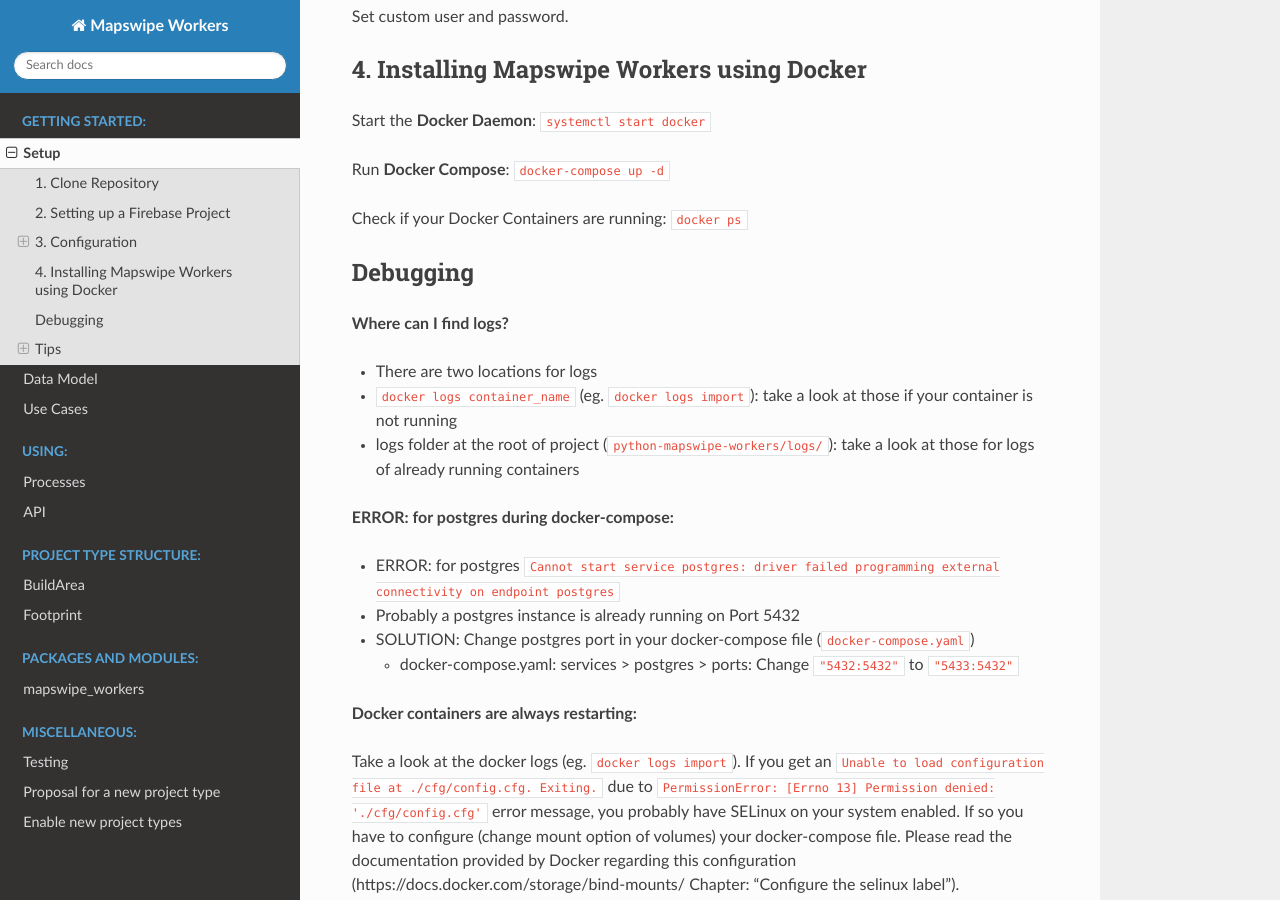
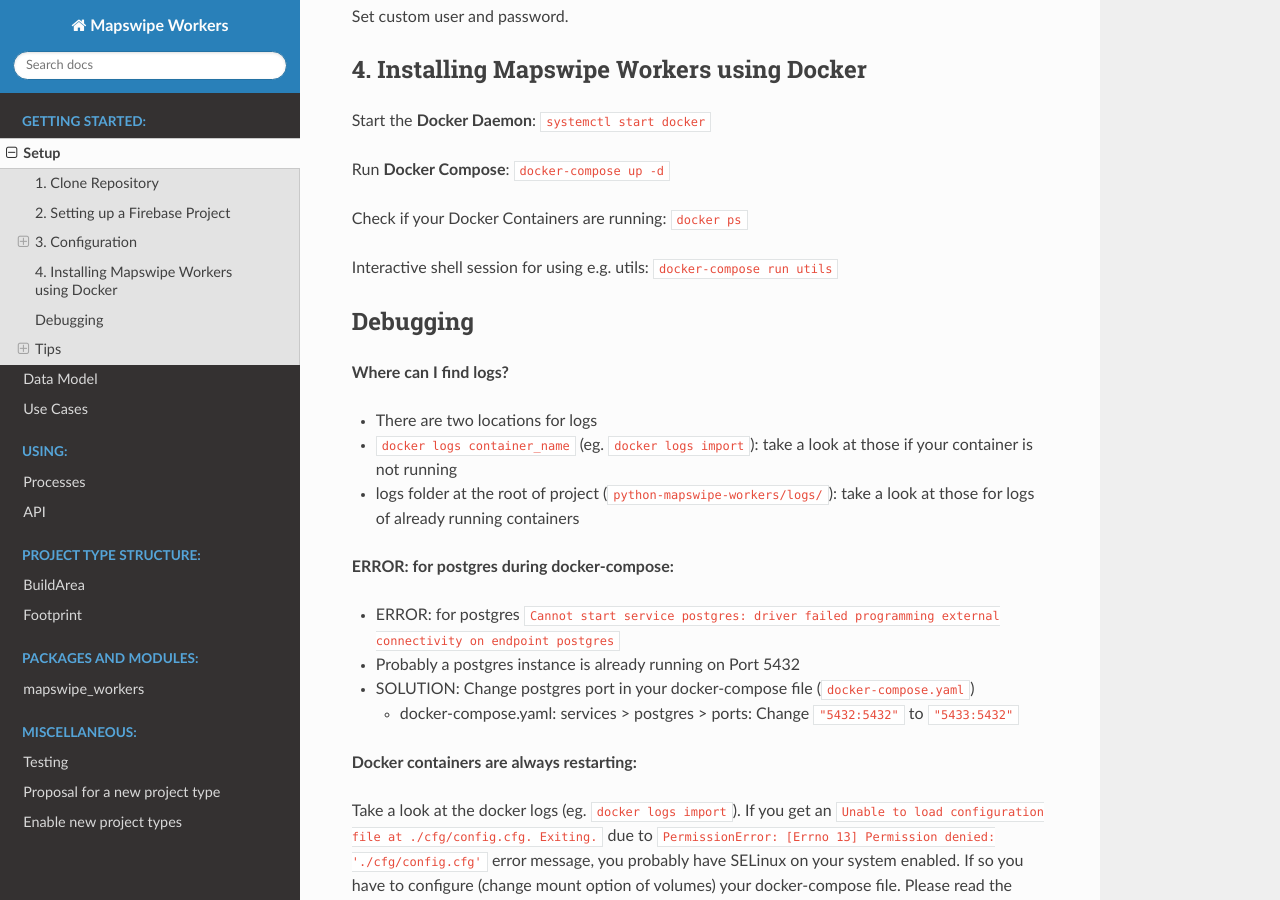
Before and after one commit to mapswipe/python-mapswipe-workers, a Sphinx documentation site: the page built from docs/setup.md, in a window 1280 px wide and 900 px high, scrolled down 2865 px. Built offline with Sphinx 7.4.7 and the Read the Docs theme 2.0.0, drawn with Linux system fonts in a browser that asks for light colours.

Commit message:
added docu for runin the utils container

```diff
--- a/docs/setup.md
+++ b/docs/setup.md
@@ -131,6 +131,7 @@
 
 Check if your Docker Containers are running: `docker ps`
 
+Interactive shell session for using e.g. utils: `docker-compose run utils`
 
 ## Debugging
 
```
